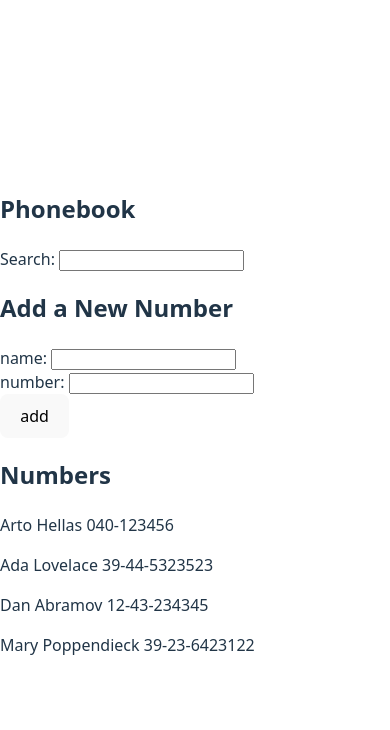
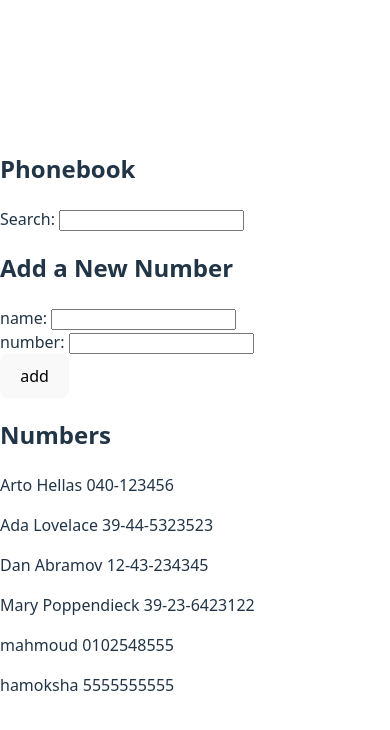
Before and after one commit to mahmoud-abdelsabour/thefullstackopen, a React (Vite) app in the folder part2/phonebook/: page / in a window 390 px wide. Shown: the top 730 px of the page. Built offline with nearby package versions, Linux system fonts and the light colour scheme; data requests are answered from the project's data file.

Commit message:
2.12: The Phonebook step 7

```diff
--- a/part2/phonebook/db.json
+++ b/part2/phonebook/db.json
@@ -1,5 +1,5 @@
 {
-  "persons":[
+  "persons": [
     {
       "name": "Arto Hellas",
       "number": "040-123456",
@@ -19,6 +19,16 @@
       "name": "Mary Poppendieck",
       "number": "39-23-6423122",
       "id": "4"
+    },
+    {
+      "id": "5",
+      "name": "mahmoud",
+      "number": "0102548555"
+    },
+    {
+      "id": "6",
+      "name": "hamoksha",
+      "number": "5555555555"
     }
   ]
 }
--- a/part2/phonebook/src/App.jsx
+++ b/part2/phonebook/src/App.jsx
@@ -3,6 +3,7 @@ import Persons from './components/Persons'
 import PersonForm from './components/PersonForm'
 import Filter from './components/Filter'
 import axios from 'axios'
+import personsService from './services/persons'
 
 const App = () => {
   const [persons, setPersons] = useState([{}])
@@ -12,10 +13,8 @@ const App = () => {
 
   useEffect( () => {
     console.log('effect')
-    axios.get('http://localhost:3001/persons').then((response) => {
-      console.log('promise fulfilled')
-      setPersons(response.data)
-    })
+    personsService.getAll().then(initialPersons=>setPersons(initialPersons))
+    console.log('promise fulfilled')
   },[])
 
   console.log('render', persons.length, 'persons')
@@ -36,7 +35,8 @@ const App = () => {
       id: String(persons.length + 1)
     }
 
-    setPersons(persons.concat(personObject))
+    personsService.create(personObject).then(returnedPerson=>setPersons(persons.concat(returnedPerson)))
+
     setNewName('')
     setNewNumber('')
   }
--- /dev/null
+++ b/part2/phonebook/src/services/persons.js
@@ -0,0 +1,19 @@
+import axios from "axios";
+const baseurl = 'http://localhost:3001/persons'
+
+const getAll = ()=>{
+    const request = axios.get(baseurl)
+    return request.then(response => response.data)
+}
+
+const create = (newObject)=>{
+    const request = axios.post(baseurl, newObject)
+    return request.then(response=>response.data0)
+}
+
+const update = (id, newObject)=>{
+    const request = axios.put(`${baseurl}/${id}`, newObject)
+    return request.then(response=>response.data)
+}
+
+export default {getAll, create, update}
```
